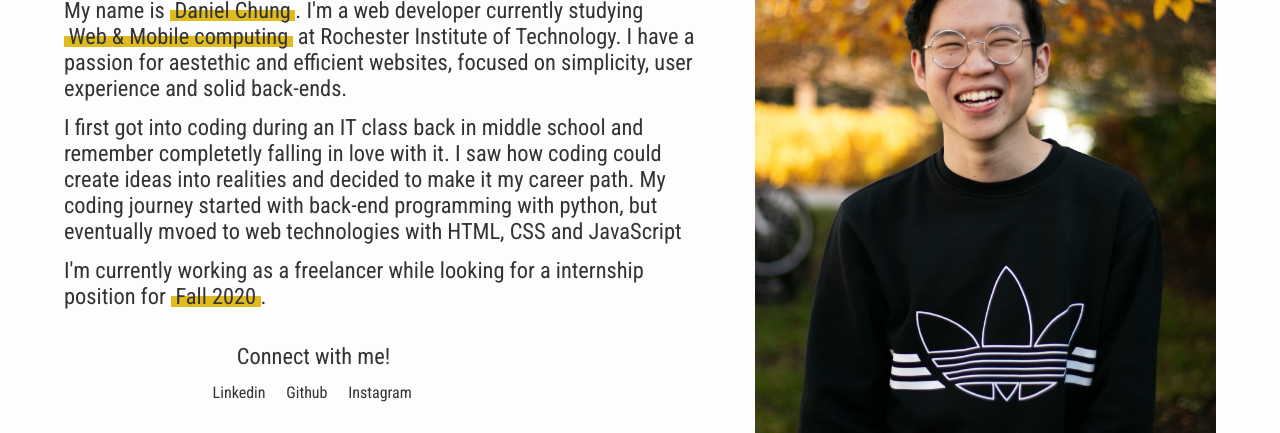
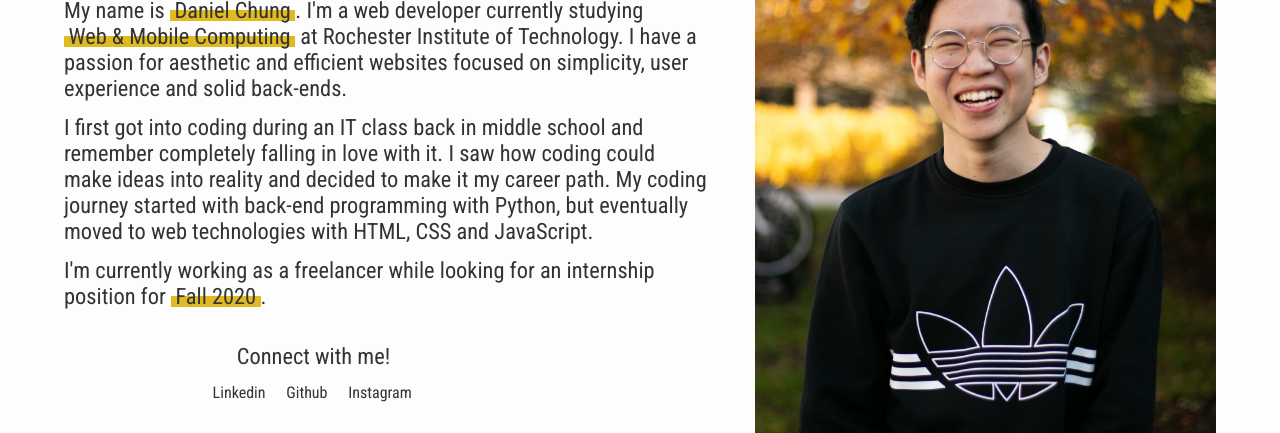
Before and after one commit to danielchungdev/portfolio, a plain HTML site: page about.html in a window 1280 px wide. Shown: the part 367-800 px from the top of the page. Drawn offline with Linux system fonts and the light colour scheme.

Commit message:
text-update

```diff
--- a/about.html
+++ b/about.html
@@ -25,9 +25,9 @@
             <div class="about-left">
                 <div class="information">
                     <h1>Helloo! 👋</h1>
-                    <p>My name is <mark>Daniel Chung</mark>. I'm a web developer currently studying <mark>Web & Mobile computing</mark> at Rochester Institute of Technology. I have a passion for aestethic and efficient websites, focused on simplicity, user experience and solid back-ends.</p>
-                    <p>I first got into coding during an IT class back in middle school and remember completetly falling in love with it. I saw how coding could create ideas into realities and decided to make it my career path. My coding journey started with back-end programming with python, but eventually mvoed to web technologies with HTML, CSS and JavaScript</p>
-                    <p>I'm currently working as a freelancer while looking for a internship position for <mark>Fall 2020</mark>.</p>
+                    <p>My name is <mark>Daniel Chung</mark>. I'm a web developer currently studying <mark>Web & Mobile Computing</mark> at Rochester Institute of Technology. I have a passion for aesthetic and efficient websites focused on simplicity, user experience and solid back-ends.</p>
+                    <p>I first got into coding during an IT class back in middle school and remember completely falling in love with it. I saw how coding could make ideas into reality and decided to make it my career path. My coding journey started with back-end programming with Python, but eventually moved to web technologies with HTML, CSS and JavaScript.</p>
+                    <p>I'm currently working as a freelancer while looking for an internship position for <mark>Fall 2020</mark>.</p>
                 </div>
                 <div class="connect-with-me">
                     <p>Connect with me!</p>
```
